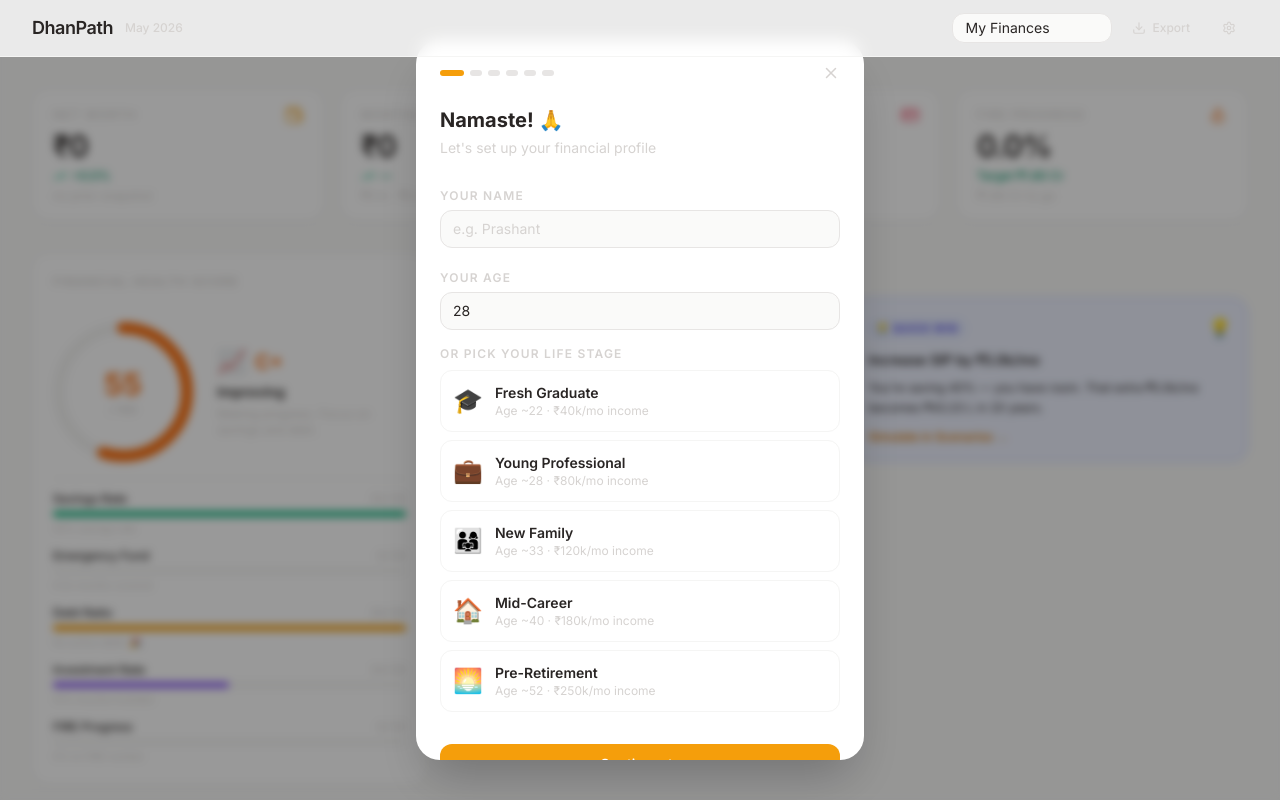
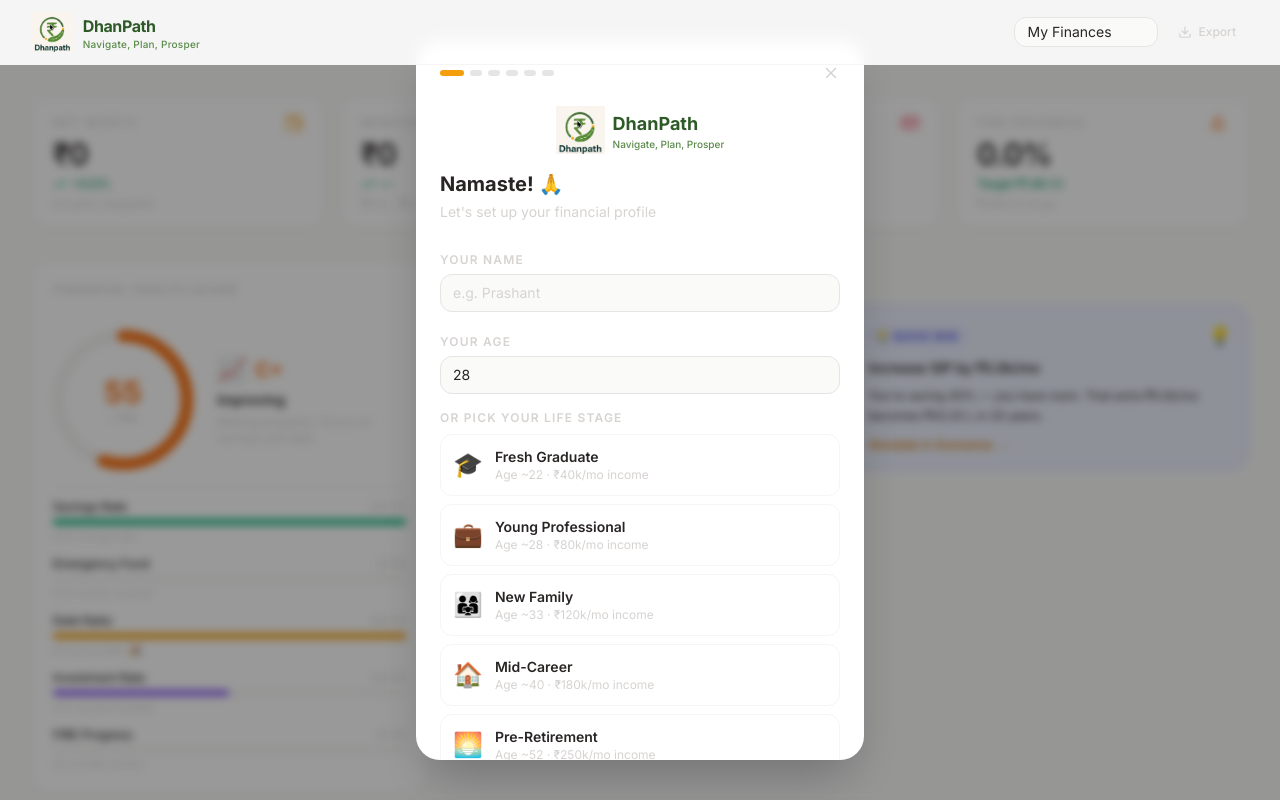
Before and after one commit to bhatprshntpm/DhanPath, a React (Vite) app: page / in a window 1280 px wide. Shown: the top 800 px of the page. Built offline with nearby package versions, Linux system fonts and the light colour scheme.

Commit message:
Add DhanPath logo, tagline Navigate Plan Prosper, update favicon

```diff
--- a/index.html
+++ b/index.html
@@ -2,9 +2,9 @@
 <html lang="en">
   <head>
     <meta charset="UTF-8" />
-    <link rel="icon" type="image/svg+xml" href="/favicon.svg" />
+    <link rel="icon" type="image/png" href="/DhanPath/logo.png" />
     <meta name="viewport" content="width=device-width, initial-scale=1.0" />
-    <title>DhanPath</title>
+    <title>DhanPath — Navigate, Plan, Prosper</title>
   </head>
   <body>
     <div id="root"></div>
--- a/src/App.tsx
+++ b/src/App.tsx
@@ -58,8 +58,10 @@ export default function App() {
           <section id="section-import"><ImportCard /></section>
           <section id="section-scenarios"><ScenarioPanel /></section>
         </main>
-        <footer className="text-center text-xs text-surface-300 py-8">
-          DhanPath · सब data आपके device पर · Nothing leaves your browser
+        <footer className="text-center text-xs text-surface-300 py-8 flex flex-col items-center gap-2">
+          <img src="/DhanPath/logo.png" alt="DhanPath" className="h-8 w-auto opacity-40" />
+          <span>DhanPath · Navigate, Plan, Prosper</span>
+          <span>सब data आपके device पर · Nothing leaves your browser</span>
         </footer>
       </div>
     </AppProvider>
--- a/src/components/Header.tsx
+++ b/src/components/Header.tsx
@@ -1,4 +1,4 @@
-import { Settings, Download } from 'lucide-react'
+import { Download } from 'lucide-react'
 import { useApp } from '../context/AppContext'
 import { exportData } from '../lib/storage'
 
@@ -6,18 +6,27 @@ export default function Header() {
   const { data, updateSettings } = useApp()
 
   return (
-    <header className="sticky top-0 z-50 bg-white/80 backdrop-blur border-b border-surface-100">
-      <div className="max-w-7xl mx-auto px-3 sm:px-6 lg:px-8 h-12 sm:h-14 flex items-center justify-between gap-2">
-        <div className="flex items-center gap-3">
-          <span className="text-lg font-semibold text-surface-800 tracking-tight">DhanPath</span>
-          <span className="text-xs text-surface-300 font-medium hidden sm:block">
-            {new Date().toLocaleDateString('en-US', { month: 'long', year: 'numeric' })}
-          </span>
+    <header className="sticky top-0 z-50 bg-white/90 backdrop-blur border-b border-surface-100">
+      <div className="max-w-7xl mx-auto px-3 sm:px-6 lg:px-8 h-14 sm:h-16 flex items-center justify-between gap-2">
+
+        {/* Logo + wordmark + tagline */}
+        <div className="flex items-center gap-2.5">
+          <img
+            src="/DhanPath/logo.png"
+            alt="DhanPath logo"
+            className="h-9 sm:h-10 w-auto object-contain"
+          />
+          <div className="hidden sm:flex flex-col leading-tight">
+            <span className="text-base font-bold tracking-tight text-[#2d5a27]">DhanPath</span>
+            <span className="text-[10px] font-medium text-[#5a8a4a] tracking-wide">Navigate, Plan, Prosper</span>
+          </div>
+          {/* Mobile: just the name */}
+          <span className="sm:hidden text-base font-bold text-[#2d5a27]">DhanPath</span>
         </div>
 
         <div className="flex items-center gap-2">
           <input
-            className="hidden sm:block input-field w-40 text-sm py-1"
+            className="hidden md:block input-field w-36 text-sm py-1"
             placeholder="Your name"
             value={data.settings.name}
             onChange={e => updateSettings({ name: e.target.value })}
@@ -26,14 +35,7 @@ export default function Header() {
             onClick={() => exportData(data)}
             className="btn-ghost flex items-center gap-1.5 text-xs"
           >
-            <Download size={14}/> Export
-          </button>
-          <button
-            onClick={() => {}}
-            className="btn-ghost flex items-center gap-1.5 text-xs"
-            title="Settings"
-          >
-            <Settings size={14}/>
+            <Download size={14}/> <span className="hidden sm:inline">Export</span>
           </button>
         </div>
       </div>
--- a/src/components/OnboardingWizard.tsx
+++ b/src/components/OnboardingWizard.tsx
@@ -175,6 +175,13 @@ export default function OnboardingWizard() {
           ) : (
             <div className="flex flex-col gap-6">
               <div>
+                <div className="flex items-center justify-center gap-2 mb-4">
+                  <img src="/DhanPath/logo.png" alt="DhanPath" className="h-12 w-auto" />
+                  <div className="flex flex-col leading-tight">
+                    <span className="text-lg font-bold text-[#2d5a27]">DhanPath</span>
+                    <span className="text-[10px] text-[#5a8a4a] font-medium">Navigate, Plan, Prosper</span>
+                  </div>
+                </div>
                 <h2 className="text-xl font-bold text-surface-800">{steps[step].title}</h2>
                 <p className="text-sm text-surface-300 mt-1">{steps[step].sub}</p>
               </div>
```
Also changed, not shown: public/logo.png (added).
